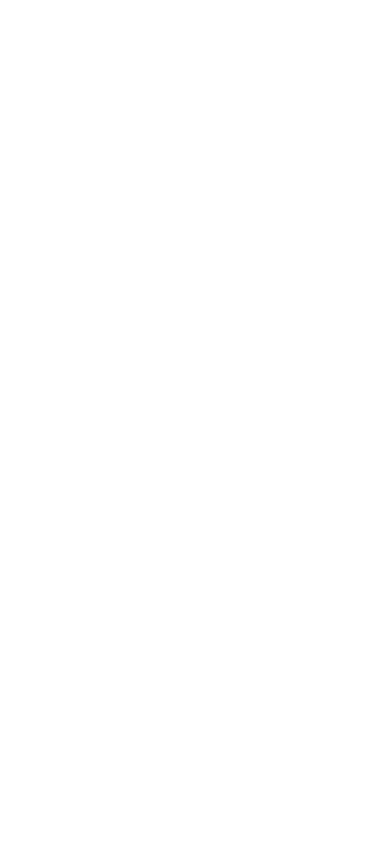
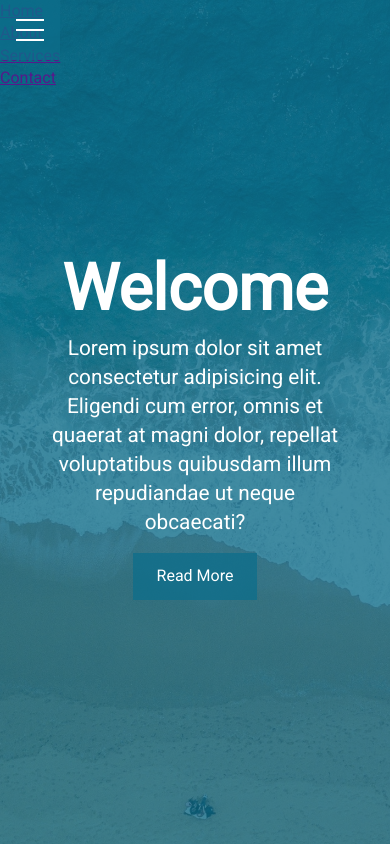
Before and after one commit to InsurgentUA/hamburger_overlay_menu, a plain HTML site: page index.html in a window 390 px wide. Drawn offline with Linux system fonts and the light colour scheme.

Commit message:
start hamburger menu overlay

```diff
--- /dev/null
+++ b/css/menu.css
@@ -0,0 +1,60 @@
+.menu-wrap {
+	position: fixed;
+	top: 0;
+	left: 0;
+	z-index: 1;
+}
+.menu-wrap .toggler {
+	position: absolute;
+	top: 0;
+	left: 0;
+
+	z-index: 2;
+	cursor: pointer;
+	width: 50px;
+	height: 50px;
+	opacity: 0;
+}
+
+.menu-wrap .hamburger {
+	position: absolute;
+	top: 0;
+	left: 0;
+	z-index: 1;
+	width: 60px;
+	height: 60px;
+	padding: 1rem;
+	background: var(--primary-color);
+	display: flex;
+	align-items: center;
+	justify-content: center;
+}
+
+/* Hamburger Line */
+.menu-wrap .hamburger > div {
+	position: relative;
+	flex: none;
+	width: 100%;
+	height: 2px;
+	background: #fff;
+	display: flex;
+	align-items: center;
+	justify-content: center;
+}
+
+/* Hamburger Lines Top and Bottom */
+.menu-wrap .hamburger > div::before,
+.menu-wrap .hamburger > div::after {
+	content: "";
+	position: absolute;
+	z-index: 1;
+	top: -10px;
+	width: 100%;
+	height: 2px;
+	background: inherit;
+}
+
+.menu-wrap .hamburger > div::after {
+	content: "";
+	top: 10px;
+}
--- a/css/style.css
+++ b/css/style.css
@@ -0,0 +1,70 @@
+:root {
+	--primary-color: rgba(13, 110, 139, 0.75);
+	--secondary-color: rgba(229, 148, 0, 0.9);
+	--overlay-color: rgba(24, 39, 51, 0.85);
+	--menu-speed: 0.75s;
+}
+
+* {
+	margin: 0;
+	padding: 0;
+	box-sizing: border-box;
+}
+
+body {
+	font-family: "Roboto", sans-serif;
+	line-height: 1.4;
+}
+.container {
+	max-width: 960px;
+	margin: auto;
+	overflow: hidden;
+	padding: 0 3rem;
+}
+
+#showcase {
+	background: var(--primary-color);
+	color: #fff;
+	height: 100vh;
+	position: relative;
+}
+
+#showcase::before {
+	content: "";
+	background: url(../img/img/showcase.jpg) no-repeat center center/cover;
+	position: absolute;
+	top: 0;
+	left: 0;
+	width: 100%;
+	height: 100%;
+	z-index: -1;
+}
+
+#showcase .showcase-container {
+	display: flex;
+	flex-direction: column;
+	justify-content: center;
+	align-items: center;
+	text-align: center;
+	height: 100%;
+}
+
+#showcase h1 {
+	font-size: 4rem;
+}
+#showcase p {
+	font-size: 1.3rem;
+}
+.btn {
+	display: inline-block;
+	border: none;
+	background: var(--primary-color);
+	color: #fff;
+	padding: 0.75rem 1.5rem;
+	margin-top: 1rem;
+	transition: opacity 1s ease-in-out;
+	text-decoration: none;
+}
+.btn:hover {
+	opacity: 0.7;
+}
--- a/index.html
+++ b/index.html
@@ -5,12 +5,42 @@
 	<meta charset="UTF-8">
 	<meta http-equiv="X-UA-Compatible" content="IE=edge">
 	<meta name="viewport" content="width=device-width, initial-scale=1.0">
+	<link href="https://fonts.googleapis.com/css2?family=Roboto&display=swap" rel="stylesheet" <link rel="stylesheet">
+
+	<link rel="stylesheet" href="css/style.css">
+	<link rel="stylesheet" href="css/menu.css">
 	<title>Hamburger overlay menu</title>
-	<link rel="stylesheet" href="css/style.css">
+
 </head>
 
 <body>
+	<div class="menu-wrap">
+		<input class="toggler" type="checkbox" name="" id="">
+		<div class="hamburger">
+			<div></div>
+		</div>
+		<div class="menu">
+			<div>
+				<div>
+					<ul>
+						<li><a href="">Home</a></li>
+						<li><a href="">About</a></li>
+						<li><a href="">Services</a></li>
+						<li><a href="">Contact</a></li>
+					</ul>
+				</div>
+			</div>
+		</div>
+	</div>
 
+	<div id="showcase">
+		<div class="container showcase-container">
+			<h1>Welcome</h1>
+			<p>Lorem ipsum dolor sit amet consectetur adipisicing elit. Eligendi cum error, omnis et quaerat at magni dolor,
+				repellat voluptatibus quibusdam illum repudiandae ut neque obcaecati?</p>
+			<a href="#" class="btn">Read More</a>
+		</div>
+	</div>
 </body>
 
 </html>
```
Also changed, not shown: img/img/showcase.jpg (added).
